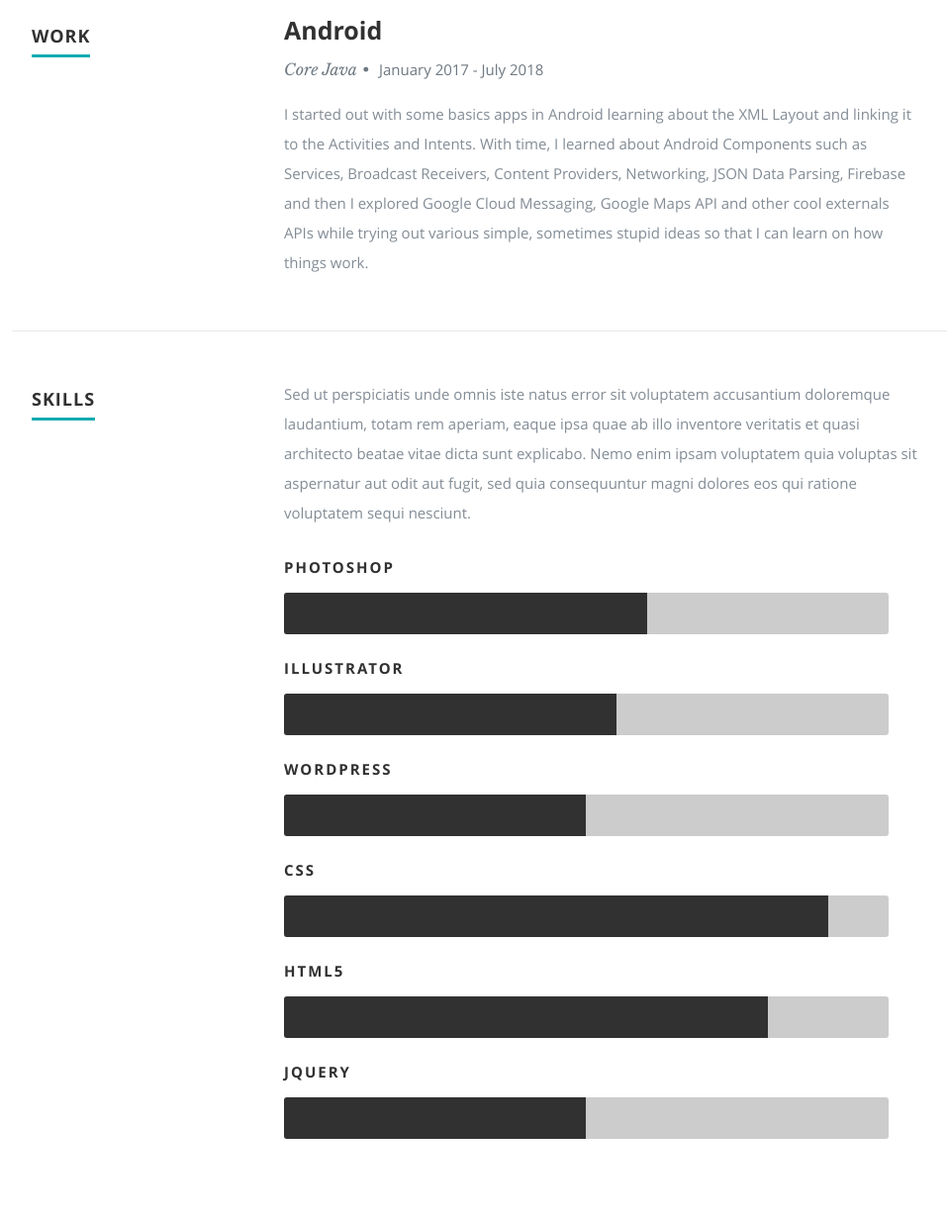
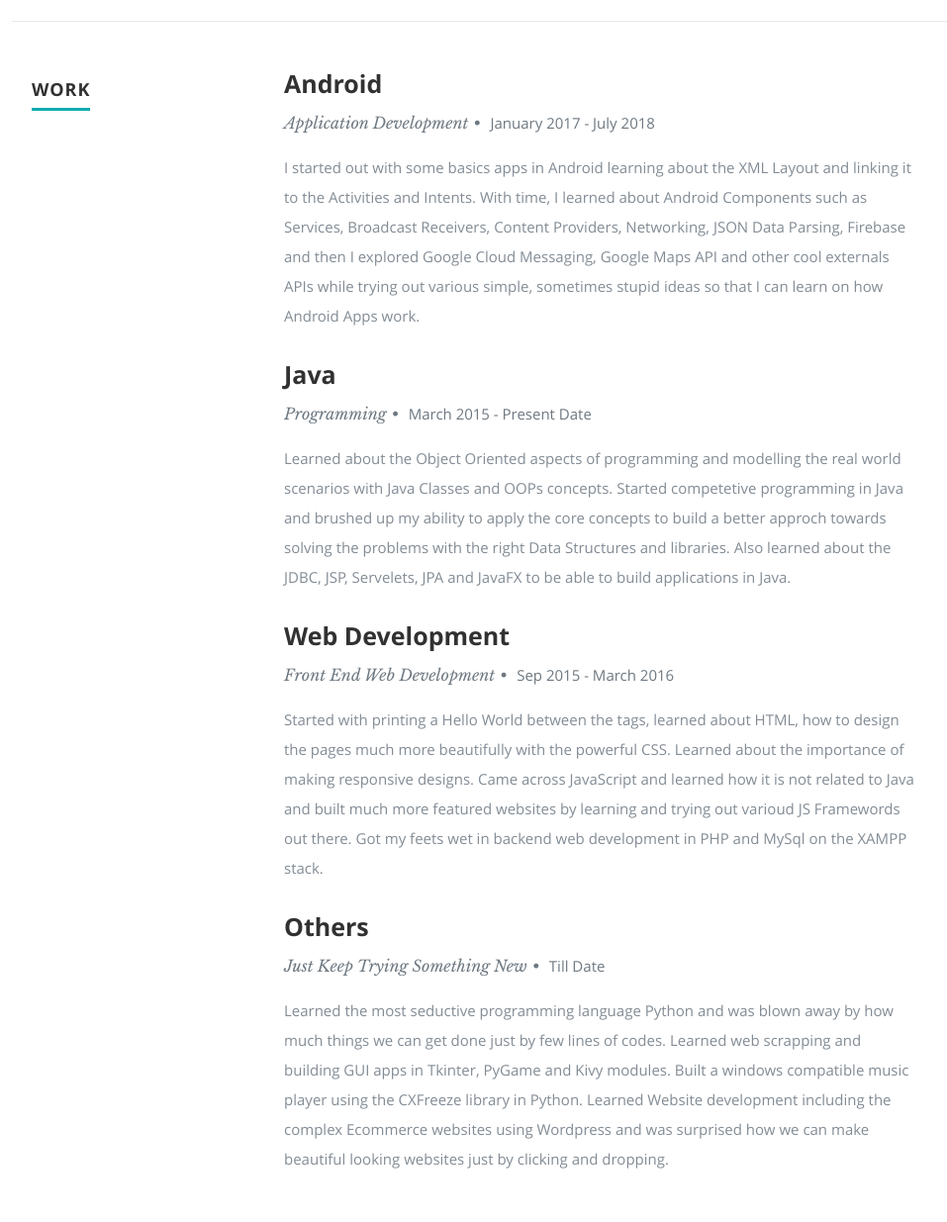
Before and after one commit to devDeejay/DhananjayTrivedi.github.io, a plain HTML site: page index.html in a window 1280 px wide. Shown: the part 1985-3220 px from the top of the page at 99% size, without its empty margins (118-1075 px from the left). Drawn offline with nearby package versions, Linux system fonts and the light colour scheme.

Commit message:
adding works

```diff
--- a/index.html
+++ b/index.html
@@ -143,8 +143,8 @@
 
                <div class="twelve columns">
 
-                  <h3>Noida Institute Of Engineering And Technology</h3>
-                  <p class="info">Bachelor In Technology : Computer Science and Engineering <span>&bull;</span><em class="date">June 2018</em></p>
+                  <h3>Noida Institute Of Engineering And Technology, Greater Noida</h3>
+                  <p class="info">Bachelor Of Technology, Computer Science and Engineering <br/><em class="date">June 2018</em></p>
 
                   <p>
                     Started programming with C and later on tried Java, fell for its Object Oriented Style of programming and IntelliJ and practiced a lot on it. Played around with Python's web scrapping, Tkinter and Pygame libraries. Dived into front end development with HTML, CSS, JS got a bit exposure of back end web development in PHP and MySQL Databases. Android was a new and interesting tech so I left front end and went all in for Android Application Development, released few apps of my own on Google Play Store so yeah I can say that I did make some use out of my B.Tech.
@@ -195,9 +195,53 @@
                <div class="twelve columns">
 
                   <h3>Android</h3>
-                  <p class="info">Core Java<span>&bull;</span> <em class="date">January 2017 - July 2018</em></p>
-                   I started out with some basics apps in Android learning about the XML Layout and linking it to the Activities and Intents. With time, I learned about Android Components such as Services, Broadcast Receivers, Content Providers, Networking, JSON Data Parsing, Firebase and then I explored Google Cloud Messaging, Google Maps API and other cool externals APIs while trying out various simple, sometimes stupid ideas so that I can learn on how things work.
+                  <p class="info">Application Development<span>&bull;</span> <em class="date">January 2017 - July 2018</em></p>
                   <p>
+                   I started out with some basics apps in Android learning about the XML Layout and linking it to the Activities and Intents. With time, I learned about Android Components such as Services, Broadcast Receivers, Content Providers, Networking, JSON Data Parsing, Firebase and then I explored Google Cloud Messaging, Google Maps API and other cool externals APIs while trying out various simple, sometimes stupid ideas so that I can learn on how Android Apps work.
+                  </p>
+
+               </div>
+
+            </div> <!-- item end -->
+
+            <div class="row item">
+
+               <div class="twelve columns">
+
+                  <h3>Java</h3>
+                  <p class="info">Programming<span>&bull;</span> <em class="date">March 2015 - Present Date</em></p>
+                  <p>
+                   Learned about the Object Oriented aspects of programming and modelling the real world scenarios with Java Classes and OOPs concepts. Started competetive programming in Java and brushed up my ability to apply the core concepts to build a better approch towards solving the problems with the right Data Structures and libraries. Also learned about the JDBC, JSP, Servelets, JPA and JavaFX to be able to build applications in Java.
+                  </p>
+
+               </div>
+
+            </div> <!-- item end -->
+
+
+            <div class="row item">
+
+               <div class="twelve columns">
+
+                  <h3>Web Development</h3>
+                  <p class="info">Front End Web Development<span>&bull;</span> <em class="date">Sep 2015 - March 2016</em></p>
+                  <p>
+                   Started with printing a Hello World between the tags, learned about HTML, how to design the pages much more beautifully with the powerful CSS. Learned about the importance of making responsive designs. Came across JavaScript and learned how it is not related to Java and built much more featured websites by learning and trying out varioud JS Framewords out there. Got my feets wet in backend web development in PHP and MySql on the XAMPP stack.
+                  </p>
+
+               </div>
+
+            </div> <!-- item end -->
+
+
+            <div class="row item">
+
+               <div class="twelve columns">
+
+                  <h3>Others</h3>
+                  <p class="info">Just Keep Trying Something New<span>&bull;</span> <em class="date">Till Date</em></p>
+                  <p>
+                   Learned the most seductive programming language Python and was blown away by how much things we can get done just by few lines of codes. Learned web scrapping and building GUI apps in Tkinter, PyGame and Kivy modules. Built a windows compatible music player using the CXFreeze library in Python. Learned Website development including the complex Ecommerce websites using Wordpress and was surprised how we can make beautiful looking websites just by clicking and dropping.
                   </p>
 
                </div>
```
